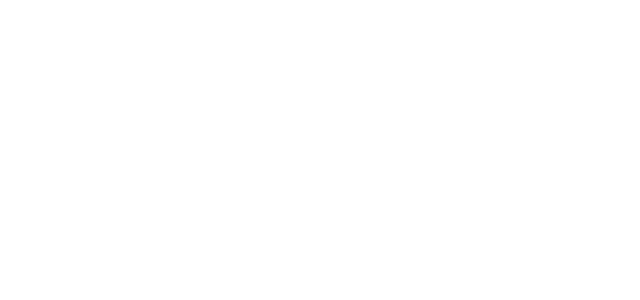
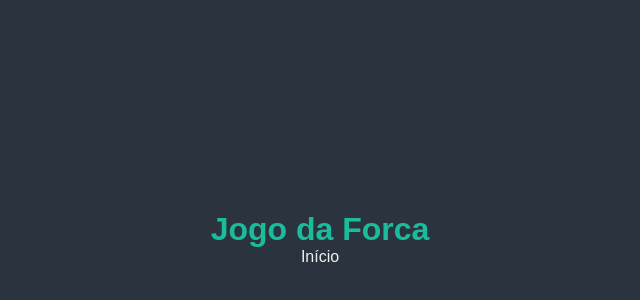
Before and after one commit to felipecabesssa/jogoDaForcaVueJs, a Vue app in the folder jogo-da-forca/: page / in a window 1280 px wide. Shown: the part 162-462 px from the top of the page, without its empty margins (320-960 px from the left). Built offline with nearby package versions, Linux system fonts and the light colour scheme.

Commit message:
Limpeza - CSS global - v-if

```diff
--- a/jogo-da-forca/src/App.vue
+++ b/jogo-da-forca/src/App.vue
@@ -1,12 +1,29 @@
 <template>
   <div id="app">
+
+    <h1>Jogo da Forca</h1>
+
+    <section v-if="tela === 'inicio'" id="inicio">
+      Início
+    </section>
+
+    <section v-if="tela === 'jogo'"  id="jogo">
+      Jogo
+    </section>
+
   </div>
 </template>
 
 <script>
+import './css/global.css';
 
 export default {
   name: 'App',
+  data() {
+    return {
+      tela: 'inicio'
+    }
+  },
   components: {
   }
 }
@@ -14,6 +31,11 @@
 
 <style>
 #app {
-  font-family: system-ui, -apple-system, BlinkMacSystemFont, 'Segoe UI', Roboto, Oxygen, Ubuntu, Cantarell, 'Open Sans', 'Helvetica Neue', sans-serif
+  width: 100%;
+  height: 100%;
+  display: flex;
+  flex-direction: column;
+  align-items: center;
+  justify-content: center;
 }
 </style>
--- /dev/null
+++ b/jogo-da-forca/src/css/global.css
@@ -0,0 +1,27 @@
+:root{
+  --color-background:#2b343e;
+  --color-background-button:#2980b9;
+  --color-text-dark:#2c3e50;
+  --color-text-light:#ecf0f1;
+  --color-text-title:#1abc9c;
+  --color-text-success:#2ecc71;
+  --color-text-error:#c0392b;
+}
+
+* {
+  box-sizing: border-box;
+  margin: 0;
+  padding: 0;
+  font-family: Ubuntu, sans-serif;
+  color: var(--color-text-light);
+}
+
+html, body {
+  width: 100%;
+  height: 100%;
+  background-color: var(--color-background);
+}
+
+h1 {
+  color: var(--color-text-title);
+}
```
Also changed, not shown: jogo-da-forca/src/components/HelloWorld.vue (deleted, +0 -58 lines), jogo-da-forca/src/assets/logo.png (deleted).
